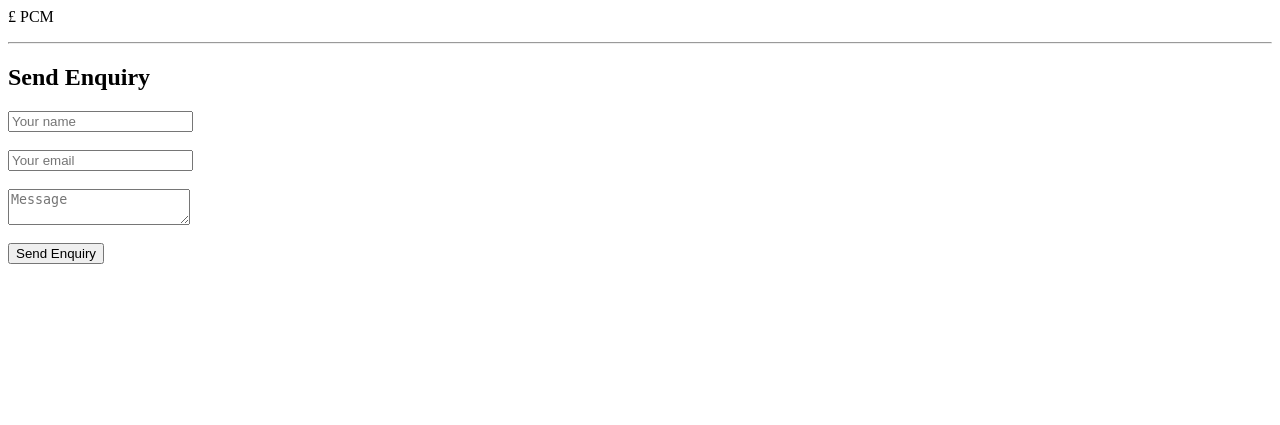
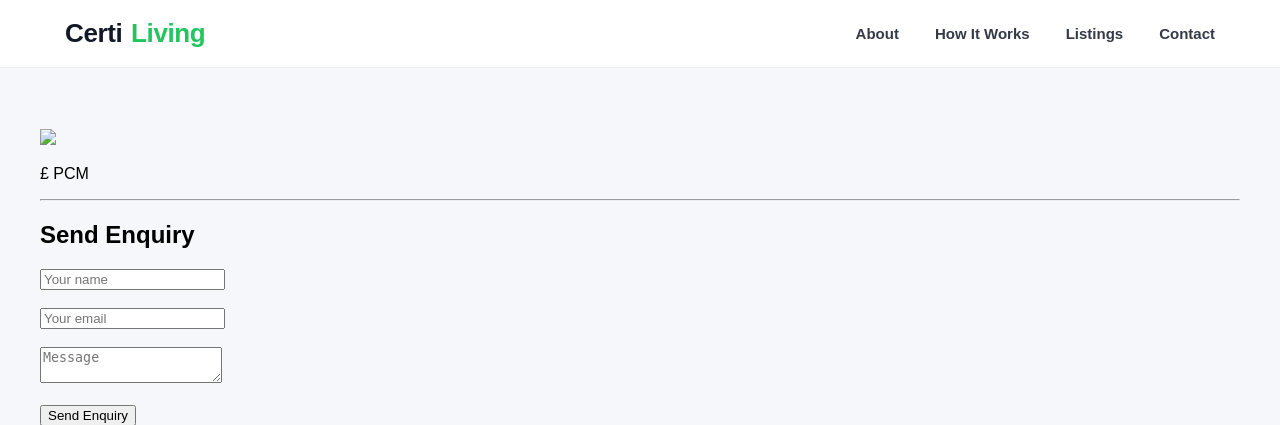
Before and after one commit to joehindle/certiliving-website, a Flask app: template app/templates/listings/detail.html in a window 1280 px wide. Shown: the top 425 px of the page. Run offline with Flask 3, Linux system fonts and the light colour scheme; the template is opened without the code that fills it, so the values that code supplies are empty; some libraries are stand-ins or nearby versions.

Commit message:
styling + updates

```diff
--- a/app/static/css/style.css
+++ b/app/static/css/style.css
@@ -4,11 +4,62 @@ body {
     background: #f6f7fb;
 }
 
+/* NAVBAR CONTAINER */
 .navbar {
-    background: #1f2937;
-    color: white;
-    padding: 15px 30px;
+  background: white;
+  border-bottom: 1px solid rgba(0,0,0,0.06);
 }
+
+/* INNER WIDTH + FLEX */
+.nav-inner {
+  max-width: 1150px;
+  margin: 0 auto;
+  padding: 18px 32px;
+
+  display: flex;
+  align-items: center;
+  justify-content: space-between;
+}
+
+/* LOGO TEXT */
+.brand {
+  text-decoration: none;
+  font-size: 26px;
+  font-weight: 800;
+  letter-spacing: -0.4px;
+}
+
+/* Certi part */
+.brand-certi {
+  color: #111827;
+}
+
+/* Living part (green accent) */
+.brand-living {
+  color: #22c55e;
+  margin-left: 2px;
+}
+
+/* NAV LINKS RIGHT SIDE */
+.nav-links {
+  display: flex;
+  gap: 36px;
+}
+
+.nav-links a {
+  text-decoration: none;
+  color: #111827;
+  font-weight: 600;
+  font-size: 15px;
+  opacity: 0.85;
+  transition: all 0.15s ease;
+}
+
+.nav-links a:hover {
+  color: #22c55e;
+  opacity: 1;
+}
+
 
 .container {
     padding: 40px;
--- a/app/templates/base.html
+++ b/app/templates/base.html
@@ -8,11 +8,25 @@
 <body>
 
 <header class="navbar">
-    <h1>CertiLiving</h1>
-    <nav>
-        <a href="/listings">Listings</a>
+  <div class="nav-inner">
+
+    <!-- TEXT LOGO -->
+    <a class="brand" href="{{ url_for('listings.index') }}">
+      <span class="brand-certi">Certi</span>
+      <span class="brand-living">Living</span>
+    </a>
+
+    <!-- NAV LINKS -->
+    <nav class="nav-links">
+      <a href="#">About</a>
+      <a href="#">How It Works</a>
+      <a href="{{ url_for('listings.index') }}">Listings</a>
+      <a href="#">Contact</a>
     </nav>
+
+  </div>
 </header>
+
 
 <main class="container">
     {% block content %}{% endblock %}
--- a/app/templates/listings/detail.html
+++ b/app/templates/listings/detail.html
@@ -1,4 +1,10 @@
+{% extends "base.html" %}
+
+{% block content %}
+
 <h1>{{ listing['title'] }}</h1>
+
+<img src="{{ listing['photo_url'] if listing['photo_url'] else 'https://via.placeholder.com/400x250' }}">
 
 <p>{{ listing['description'] }}</p>
 <p>{{ listing['city'] }}</p>
@@ -20,3 +26,5 @@
 
     <button type="submit">Send Enquiry</button>
 </form>
+
+{% endblock %}
```
Also changed, not shown: instance/flaskr.sqlite.
